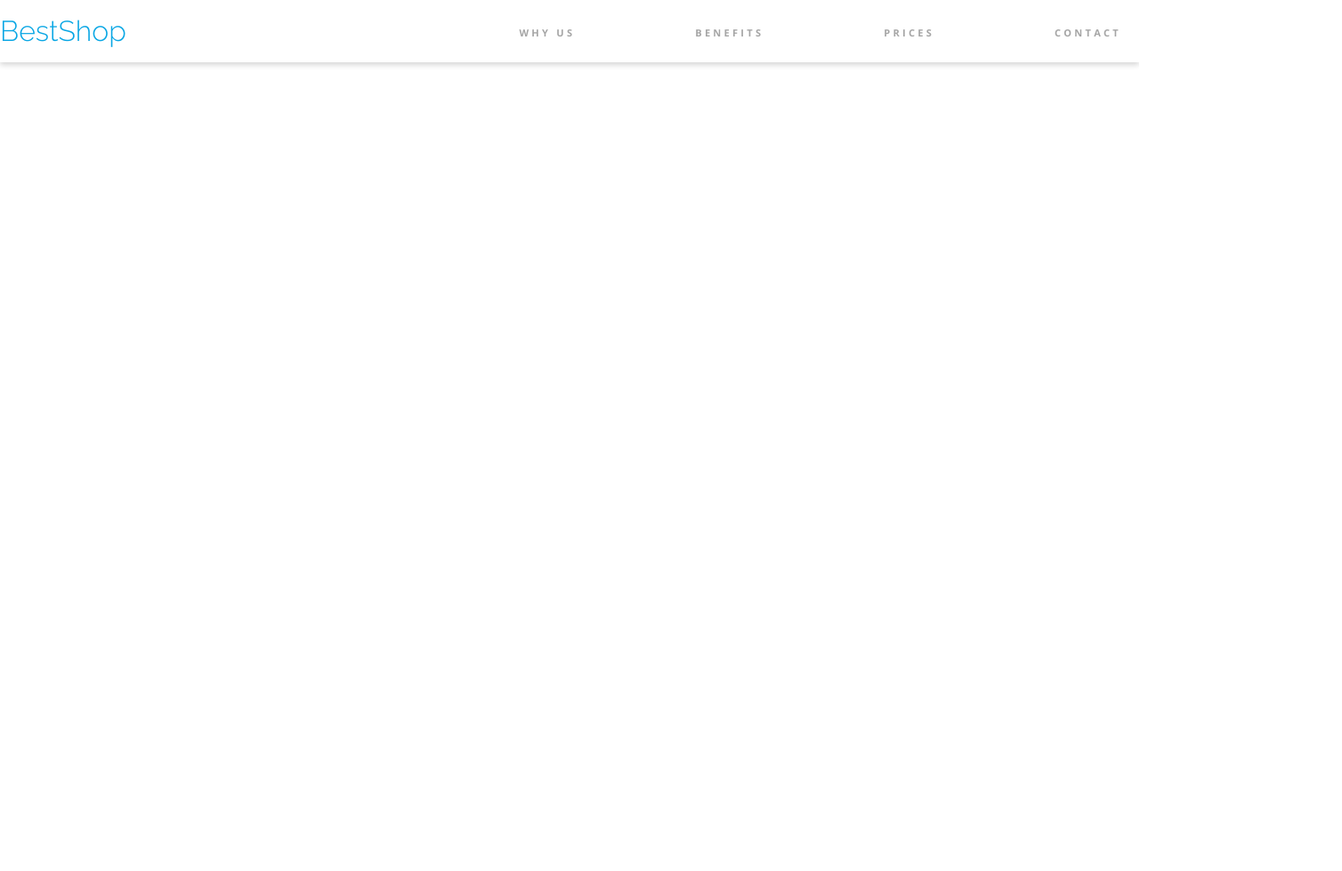
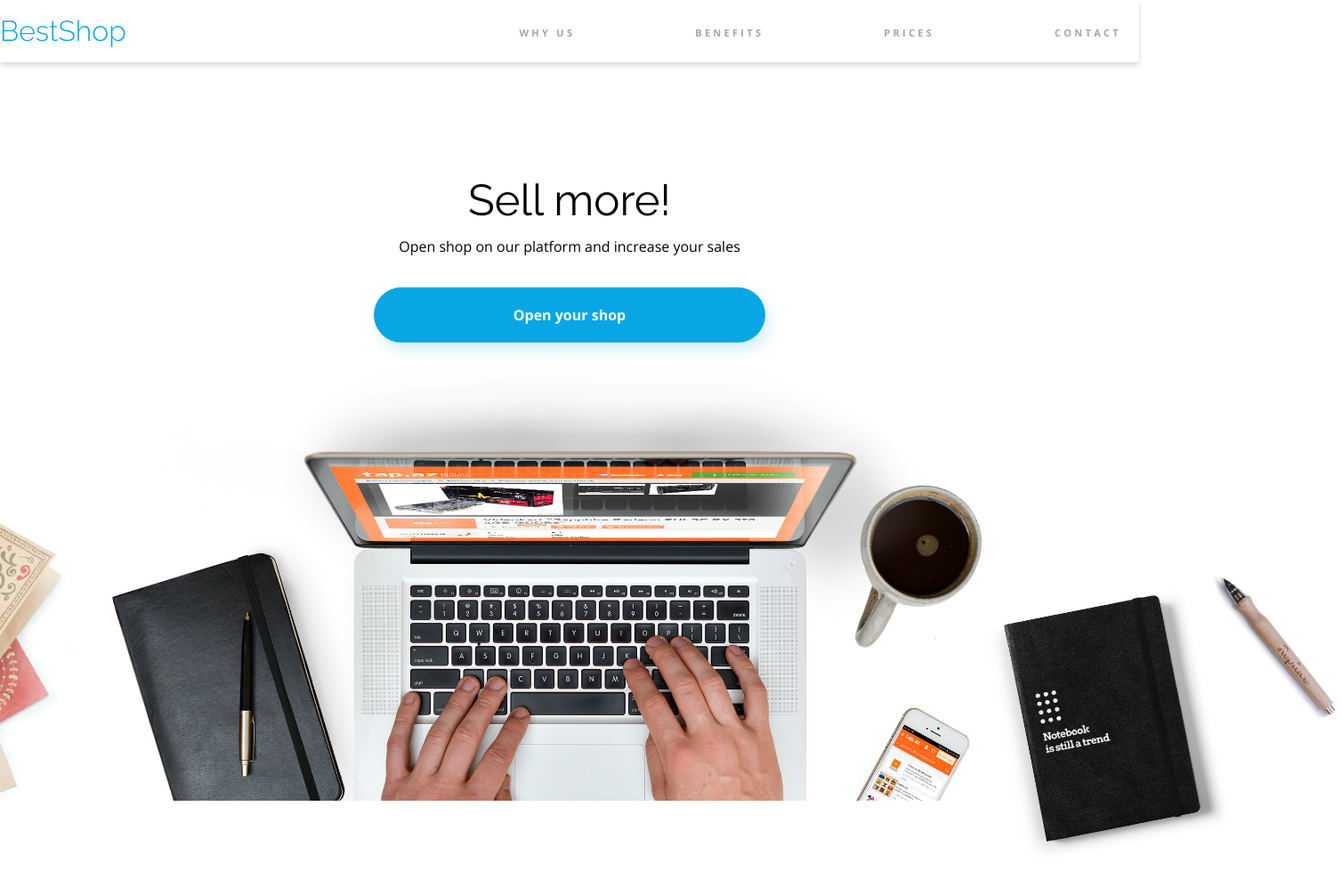
Before and after one commit to AdamRitz0/BestShop, a plain HTML site: page index.html in a window 1280 px wide. Shown: the whole page at 89% size, 1508 px wide, since content can reach past the window. Before the commit the page ends 800 px from the top, so only its background shows below. Drawn offline with nearby package versions, Linux system fonts and the light colour scheme.

Commit message:
Opening section

```diff
--- a/index.html
+++ b/index.html
@@ -39,7 +39,18 @@
 
     </nav>
   </div>
-</header>
+  </header>
+
+  <section class="opening">
+    <div class="opening__content">
+      <h1 class="opening__header">Sell more!</h1>
+      <p class="opening__heading">Open shop on our platform and increase your sales</p>
+      <a class="btn btn--primary btn--large" href="#">Open your shop</a>
+    </div>
+    <img src="/images/Background.png" alt="opening__image">
+  </section>
+
+
 
 </body>
 </html>
--- a/style.css
+++ b/style.css
@@ -18,9 +18,12 @@ html {
 
  --color-shadow-primary: rgba(7,172,230,0.16);
  --color-shadow-header: #00000029;
+ --color-shadow-button: #07ACE629;
 
  --font-raleway: "Raleway", sans-serif;
  --font-open: "Open Sans", sans-serif;
+
+ --button-radius: 40px;
 
 }
 
@@ -33,8 +36,7 @@ a {
 }
 
 
-/* ---HEADER--- */
-
+/* ---HEADER & NAVIGATION--- */
 .header {
   height: 70px;
   box-shadow: 0 3px 6px var(--color-shadow-header);
@@ -78,3 +80,57 @@ a {
   color: var(--color-black);
   border-color: var(--color-primary);
 }
+
+
+/* ---OPENING SECTION--- */
+.opening {
+  display: flex;
+  flex-direction: column;
+  justify-content: center;
+  align-items: center;
+}
+
+.opening__content {
+  margin-top: 130px;
+  text-align: center;
+}
+
+.opening__header {
+  font-family: var(--font-raleway);
+  font-size: 3.0625rem;
+}
+
+.opening__heading {
+margin-top: 20px;
+margin-bottom: 38px;
+
+font-family: var(--font-open);
+font-size: 1rem;
+}
+
+.opening__image {
+  width: 100%;
+  height: auto;
+}
+
+.btn {
+  color: var(--color-white);
+  font-weight: bold;
+  background-color: var(--color-primary);
+  border-radius: var(--button-radius);
+  border: none;
+
+  display: inline-block;
+}
+
+.btn--primary {
+  background-color: var(--color-primary);
+  border-radius: var(--button-radius);
+  box-shadow: 5px 10px 14px var(--color-shadow-button);
+}
+
+.btn--large {
+  padding: 23px 157px;
+}
+
+/* ---HIGHLIGHTS SECTION--- */
```
